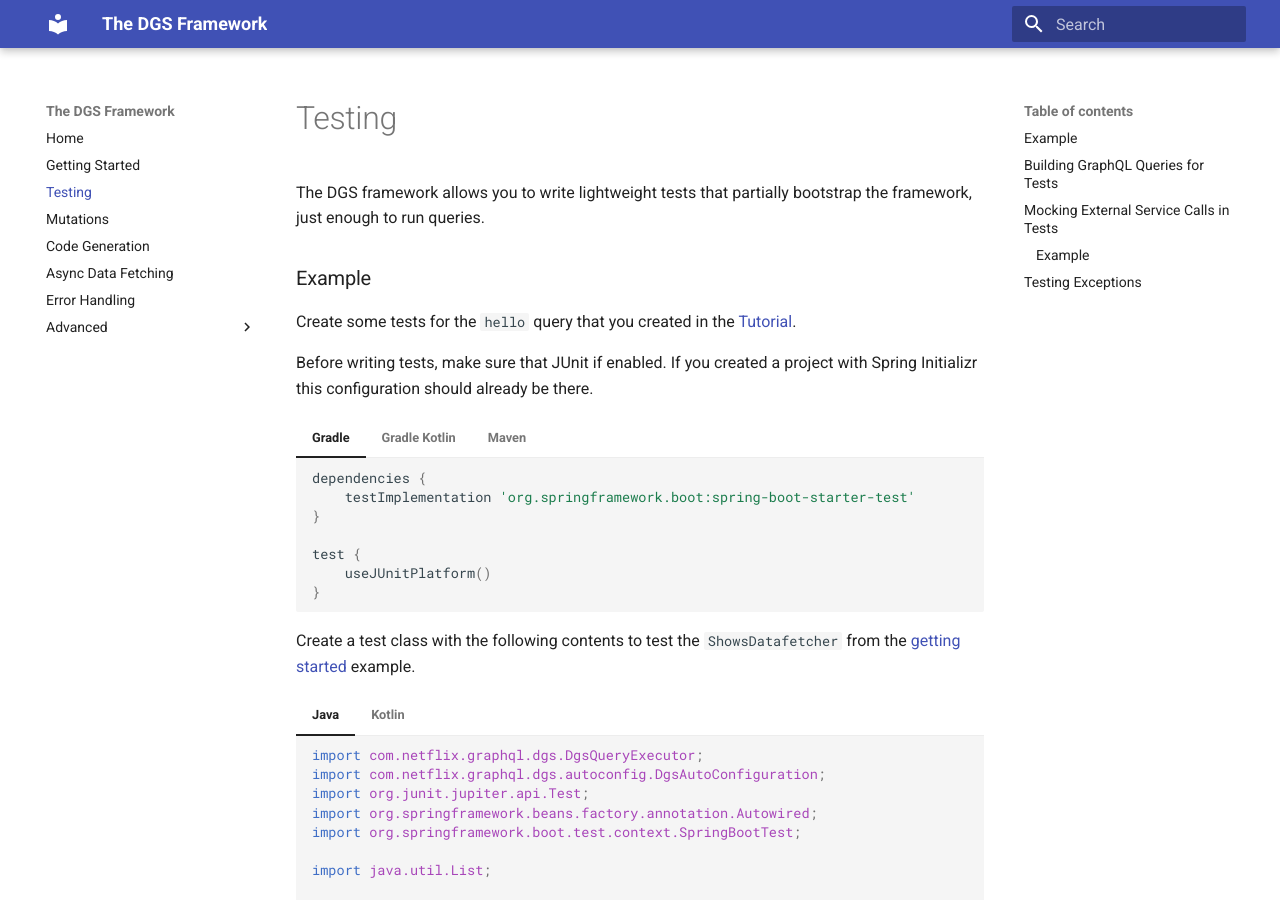
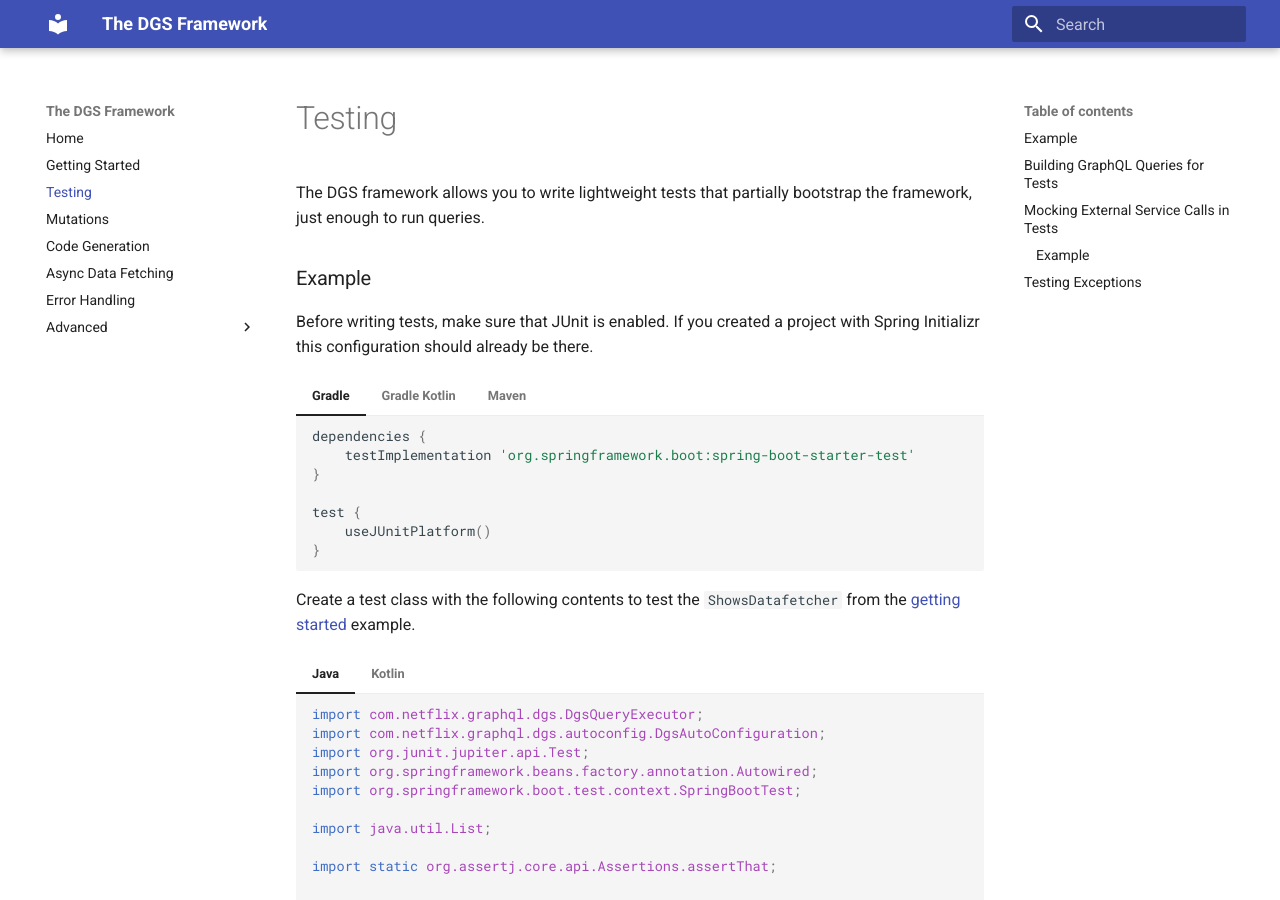
Before and after one commit to Netflix/dgs, an MkDocs documentation site: the page built from docs/query-execution-testing.md, in a window 1280 px wide and 900 px high. Built offline with MkDocs 1.6.1 and Material for MkDocs 9.7.7, drawn with Linux system fonts in a browser that asks for light colours; a script that is not in the unit is left out.

Commit message:
fix first paragraph in testing guide

```diff
--- a/docs/query-execution-testing.md
+++ b/docs/query-execution-testing.md
@@ -2,9 +2,7 @@
 
 ### Example
 
-Create some tests for the `hello` query that you created in the [Tutorial](tutorial.md).
-
-Before writing tests, make sure that JUnit if enabled.
+Before writing tests, make sure that JUnit is enabled.
 If you created a project with Spring Initializr this configuration should already be there.
 
 === "Gradle"
```
